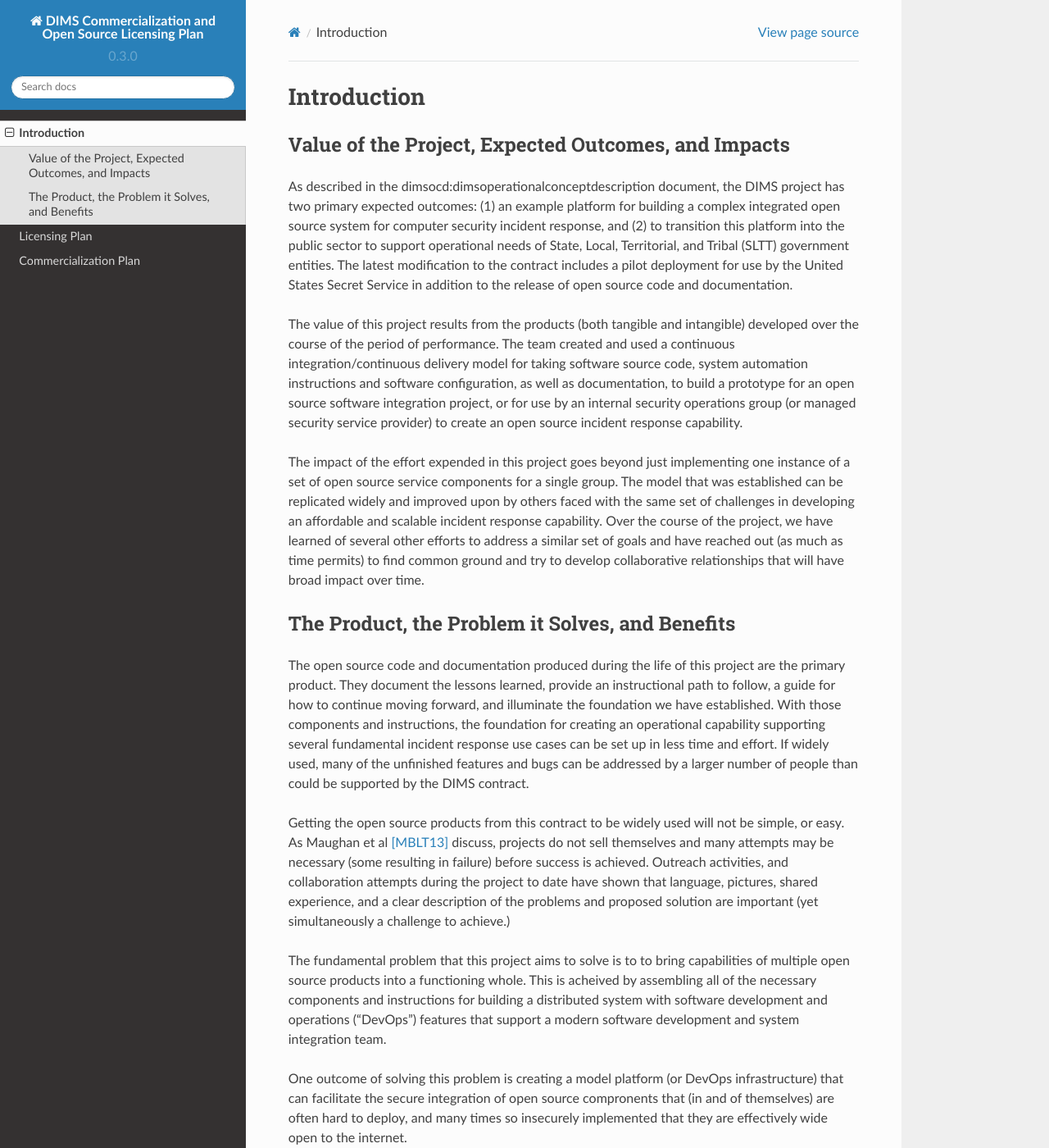
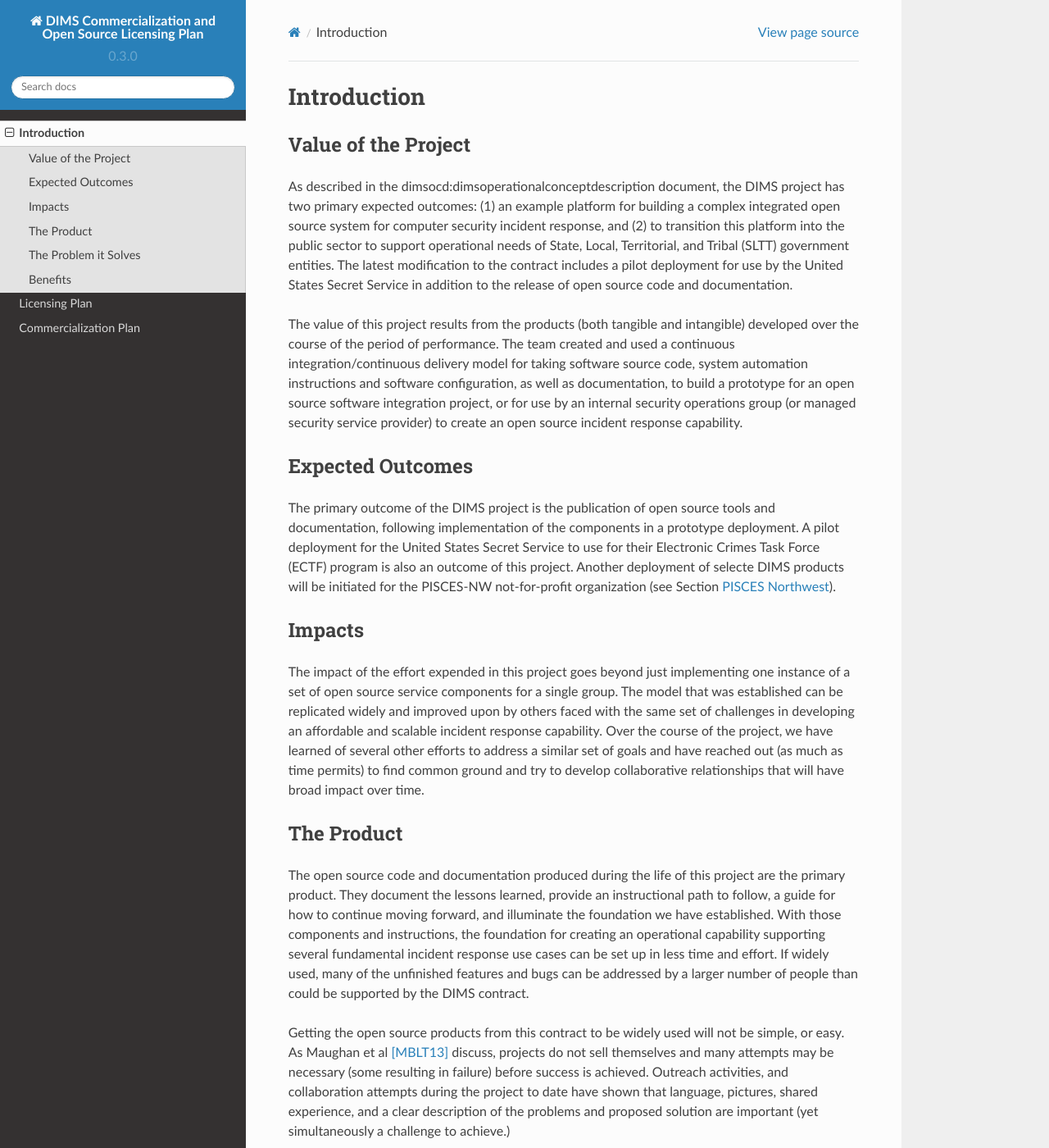
Before and after one commit to uw-dims/dims-swplan, a Sphinx documentation site: the page built from docs/source/introduction.rst, in a window 1280 px wide and 1400 px high. Shown: the whole window at 82% size. Built offline with Sphinx 7.4.7 and the Read the Docs theme 2.0.0, drawn with Linux system fonts in a browser that asks for light colours; pages that are not in the unit, such as notebooks, are missing from menus; some of the changed text lies outside the part shown.

Commit message:
Refactor sections

```diff
--- a/docs/source/introduction.rst
+++ b/docs/source/introduction.rst
@@ -3,8 +3,8 @@
 Introduction
 ============
 
-Value of the Project, Expected Outcomes, and Impacts
-----------------------------------------------------
+Value of the Project
+--------------------
 
 As described in the :ref:`dimsocd:dimsoperationalconceptdescription` document,
 the DIMS project has two primary expected outcomes: (1) an example platform for
@@ -24,6 +24,25 @@
 operations group (or managed security service provider) to create an open
 source incident response capability.
 
+.. _expectedoutcomes:
+
+Expected Outcomes
+-----------------
+
+The primary outcome of the DIMS project is the publication of open source
+tools and documentation, following implementation of the components in
+a prototype deployment. A pilot deployment for the United States Secret
+Service to use for their Electronic Crimes Task Force (ECTF) program
+is also an outcome of this project. Another deployment of selecte
+DIMS products will be initiated for the PISCES-NW not-for-profit
+organization (see Section :ref:`piscesnw`).
+
+
+.. _impacts:
+
+Impacts
+-------
+
 The impact of the effort expended in this project goes beyond just implementing
 one instance of a set of open source service components for a single group. The
 model that was established can be replicated widely and improved upon by others
@@ -34,8 +53,10 @@
 collaborative relationships that will have broad impact over time.
 
 
-The Product, the Problem it Solves, and Benefits
-------------------------------------------------
+.. _theproduct:
+
+The Product
+-----------
 
 The open source code and documentation produced during the life of this project
 are the primary product. They document the lessons learned, provide an
@@ -54,6 +75,11 @@
 during the project to date have shown that language, pictures, shared
 experience, and a clear description of the problems and proposed solution are
 important (yet simultaneously a challenge to achieve.)
+
+.. _theproblem:
+
+The Problem it Solves
+---------------------
 
 The fundamental problem that this project aims to solve is to to bring
 capabilities of multiple open source products into a functioning whole. This is
```
Also changed, not shown: other parts of docs/source/introduction.rst (+3 -0 lines), docs/source/commercializationplan.rst (+12 -15 lines), docs/source/index.rst (+1 -6 lines).
